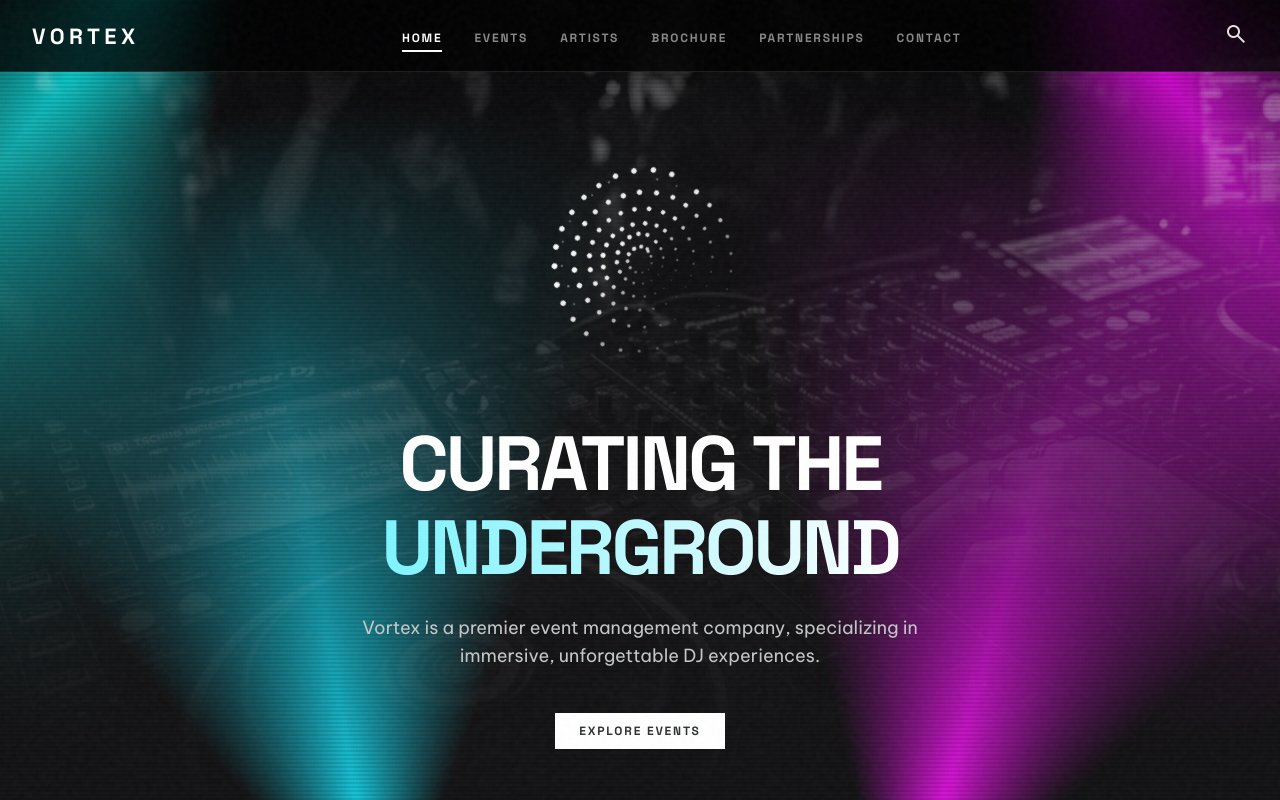
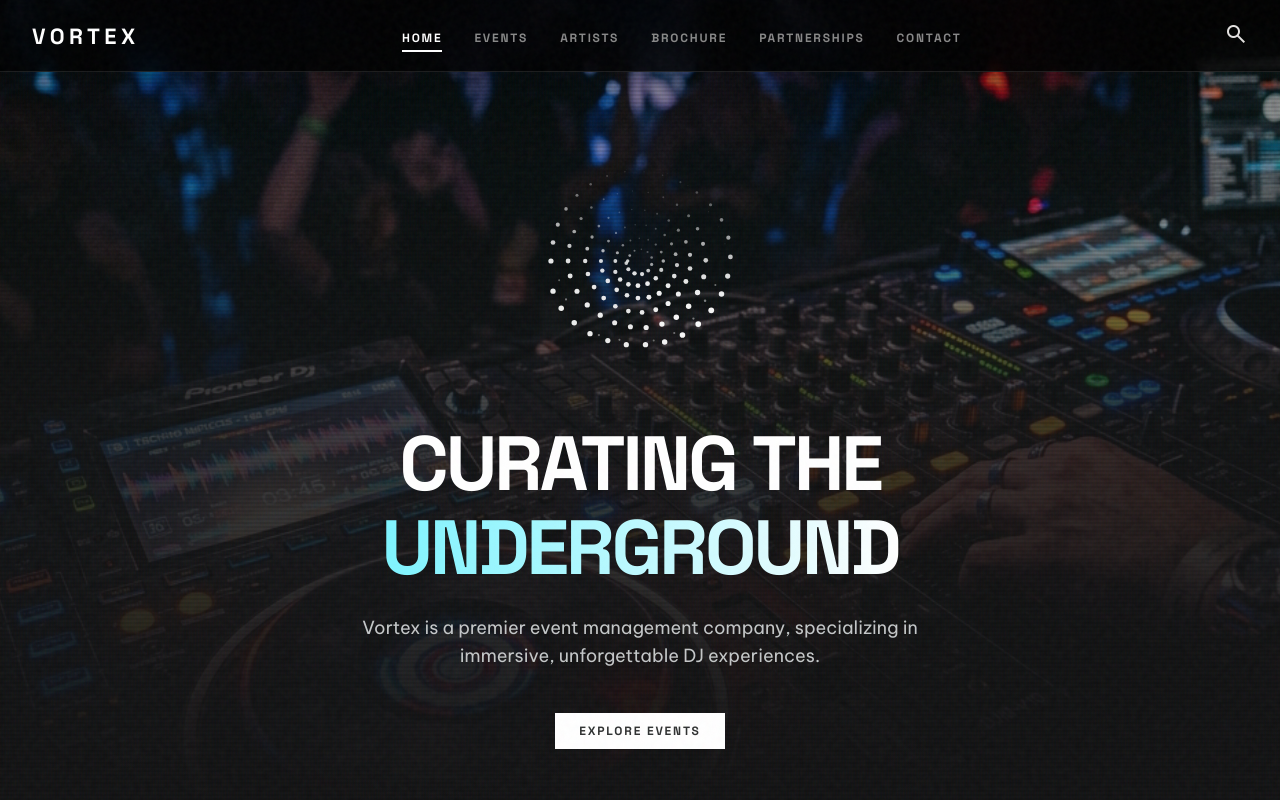
Before and after one commit to romeoantony/vortex, a React (Vite) app: page / in a window 1280 px wide. Shown: the top 800 px of the page. Built offline with nearby package versions, Linux system fonts and the light colour scheme.

Commit message:
feat: simplify animations and clean up hero/background effects

```diff
--- a/src/components/EventCard.jsx
+++ b/src/components/EventCard.jsx
@@ -1,47 +1,12 @@
 import { useNavigate } from 'react-router-dom'
-import { useRef, useEffect } from 'react'
 import FadeUp from './FadeUp'
-import ScrambleText from './ScrambleText'
 
 export default function EventCard({ id, title, tag, day, month, artists = [], image, delay = 0 }) {
   const navigate = useNavigate()
-  const cardRef = useRef(null)
-
-  useEffect(() => {
-    const card = cardRef.current;
-    if (!card) return;
-
-    const handleMouseMove = (e) => {
-      const rect = card.getBoundingClientRect();
-      const x = e.clientX - rect.left;
-      const y = e.clientY - rect.top;
-
-      const centerX = rect.width / 2;
-      const centerY = rect.height / 2;
-      const rotateX = ((y - centerY) / centerY) * -10;
-      const rotateY = ((x - centerX) / centerX) * 10;
-
-      card.style.transform = `perspective(1000px) rotateX(${rotateX}deg) rotateY(${rotateY}deg) scale3d(1.02, 1.02, 1.02)`;
-      card.style.zIndex = '10';
-    };
-
-    const handleMouseLeave = () => {
-      card.style.transform = 'perspective(1000px) rotateX(0deg) rotateY(0deg) scale3d(1, 1, 1)';
-      card.style.zIndex = '1';
-    };
-
-    card.addEventListener('mousemove', handleMouseMove);
-    card.addEventListener('mouseleave', handleMouseLeave);
-
-    return () => {
-      card.removeEventListener('mousemove', handleMouseMove);
-      card.removeEventListener('mouseleave', handleMouseLeave);
-    };
-  }, []);
 
   return (
     <FadeUp delay={delay}>
-      <article className="event-card" ref={cardRef} onClick={() => navigate(id ? `/event/${id}` : '#')}>
+      <article className="event-card" onClick={() => navigate(id ? `/event/${id}` : '#')}>
         <div className="event-card__img">
           <img src={image} alt={`${title} event`} loading="lazy" />
           <div className="event-card__gradient"></div>
@@ -55,7 +20,7 @@ export default function EventCard({ id, title, tag, day, month, artists = [], im
             </div>
           </div>
           <div className="event-card__info">
-            <ScrambleText text={title} as="h3" />
+            <h3>{title}</h3>
             <div className="event-card__artists">
               {artists.map((a, i) => <span key={i}>{a}</span>)}
             </div>
--- a/src/components/PartyBackground.jsx
+++ b/src/components/PartyBackground.jsx
@@ -6,15 +6,6 @@ export default function PartyBackground({ imageSrc }) {
           <img src={imageSrc} alt="Background" />
         </div>
       )}
-      <div className="party-bg-overlay"></div>
-
-      <div className="party-orbs">
-        <div className="orb orb-1"></div>
-        <div className="orb orb-2"></div>
-        <div className="orb orb-3"></div>
-      </div>
-
-      <div className="hero__scanlines" style={{ zIndex: 3, opacity: 0.15 }}></div>
     </div>
   )
 }
--- a/src/index.css
+++ b/src/index.css
@@ -92,7 +92,7 @@ button { cursor: pointer; border: none; background: none; font: inherit; color:
 .hero__bg { position: absolute; inset: 0; }
 .hero__glow { position: absolute; inset: 0; pointer-events: none; z-index: 1; background: radial-gradient(circle at 50% 50%, rgba(125,244,255,0.15) 0%, transparent 50%); opacity: 0; transition: opacity 0.5s; }
 .hero__scanlines { position: absolute; inset: 0; pointer-events: none; z-index: 2; background: linear-gradient(rgba(18, 16, 16, 0) 50%, rgba(0, 0, 0, 0.25) 50%), linear-gradient(90deg, rgba(255, 0, 0, 0.06), rgba(0, 255, 0, 0.02), rgba(0, 0, 255, 0.06)); background-size: 100% 4px, 3px 100%; opacity: 0.4; }
-.hero__bg img { width: 100%; height: 100%; object-fit: cover; opacity: 0.6; mix-blend-mode: luminosity; }
+.hero__bg img { width: 100%; height: 100%; object-fit: cover; }
 .hero__overlay { position: absolute; inset: 0; background: linear-gradient(to top, var(--bg), rgba(19,19,20,0.8) 50%, transparent); }
 .hero__overlay-top { position: absolute; top: 0; left: 0; right: 0; height: 160px; background: linear-gradient(to bottom, rgba(0,0,0,0.6), transparent); }
 .hero__content { position: relative; z-index: 10; text-align: center; padding: 80px 20px 0; }
@@ -101,64 +101,10 @@ button { cursor: pointer; border: none; background: none; font: inherit; color:
 .party-bg-wrapper { position: fixed; inset: 0; z-index: -1; pointer-events: none; }
 .party-bg-image { position: absolute; inset: 0; z-index: 0; }
 .party-bg-image img { width: 100%; height: 100%; object-fit: cover; opacity: 0.4; mix-blend-mode: luminosity; }
-.party-bg-overlay { position: absolute; inset: 0; background: rgba(19,19,20,0.85); z-index: 1; }
 
-.party-orbs { position: absolute; inset: 0; overflow: hidden; mix-blend-mode: screen; filter: blur(80px); z-index: 2; opacity: 0.8; }
-.orb { position: absolute; border-radius: 50%; animation: float-orb 12s infinite alternate ease-in-out; }
-.orb-1 { width: 60vw; height: 60vw; background: radial-gradient(circle, rgba(255,0,255,1) 0%, transparent 70%); top: -10%; left: -10%; animation-delay: 0s; }
-.orb-2 { width: 50vw; height: 50vw; background: radial-gradient(circle, rgba(0,255,255,1) 0%, transparent 70%); bottom: -20%; right: -10%; animation-delay: -4s; }
-.orb-3 { width: 70vw; height: 70vw; background: radial-gradient(circle, rgba(200,0,255,0.8) 0%, transparent 70%); top: 30%; left: 20%; animation-delay: -8s; }
 
-@keyframes float-orb {
-  0% { transform: translate(0, 0) scale(1); }
-  100% { transform: translate(8vw, -8vh) scale(1.1); }
-}
 
-/* ========== SPOTLIGHTS (Homepage) ========== */
-.disco-lights { position: absolute; inset: 0; overflow: hidden; pointer-events: none; z-index: 1; mix-blend-mode: screen; perspective: 1000px; }
 
-.spotlight { position: absolute; opacity: 1; filter: blur(2px) brightness(1.5) saturate(2); }
-
-.spotlight-1 {
-  top: -20%; left: -30%; width: 100vw; height: 120vh;
-  transform-origin: 50% 0%;
-  background: conic-gradient(from 150deg at 50% 0%, transparent 0deg, rgba(0,255,255,1) 30deg, transparent 60deg);
-  mask-image: radial-gradient(circle at 50% 0%, black 10%, transparent 80%);
-  -webkit-mask-image: radial-gradient(circle at 50% 0%, black 10%, transparent 80%);
-  animation: sweep-1 6s ease-in-out infinite alternate;
-}
-
-.spotlight-2 {
-  top: -20%; right: -30%; width: 100vw; height: 120vh;
-  transform-origin: 50% 0%;
-  background: conic-gradient(from 150deg at 50% 0%, transparent 0deg, rgba(255,0,255,1) 30deg, transparent 60deg);
-  mask-image: radial-gradient(circle at 50% 0%, black 10%, transparent 80%);
-  -webkit-mask-image: radial-gradient(circle at 50% 0%, black 10%, transparent 80%);
-  animation: sweep-2 7s ease-in-out infinite alternate;
-}
-
-.spotlight-3 {
-  bottom: -20%; left: 10%; width: 120vw; height: 120vh;
-  transform-origin: 50% 100%;
-  background: conic-gradient(from 330deg at 50% 100%, transparent 0deg, rgba(200,0,255,0.9) 30deg, transparent 60deg);
-  mask-image: radial-gradient(circle at 50% 100%, black 10%, transparent 70%);
-  -webkit-mask-image: radial-gradient(circle at 50% 100%, black 10%, transparent 70%);
-  animation: sweep-3 8s ease-in-out infinite alternate;
-}
-
-.spotlight-4 {
-  bottom: -20%; right: 10%; width: 120vw; height: 120vh;
-  transform-origin: 50% 100%;
-  background: conic-gradient(from 330deg at 50% 100%, transparent 0deg, rgba(0,128,255,0.9) 30deg, transparent 60deg);
-  mask-image: radial-gradient(circle at 50% 100%, black 10%, transparent 70%);
-  -webkit-mask-image: radial-gradient(circle at 50% 100%, black 10%, transparent 70%);
-  animation: sweep-4 9s ease-in-out infinite alternate;
-}
-
-@keyframes sweep-1 { 0% { transform: rotate(-40deg); } 100% { transform: rotate(40deg); } }
-@keyframes sweep-2 { 0% { transform: rotate(40deg); } 100% { transform: rotate(-40deg); } }
-@keyframes sweep-3 { 0% { transform: rotate(-30deg); } 100% { transform: rotate(30deg); } }
-@keyframes sweep-4 { 0% { transform: rotate(30deg); } 100% { transform: rotate(-30deg); } }
 
 .hero__logo { width: min(320px, 60vw); margin: 0 auto 32px; filter: drop-shadow(0 0 30px rgba(255,255,255,0.3)); animation: logo-reveal 1.5s cubic-bezier(0.16, 1, 0.3, 1) forwards; opacity: 0; transform: scale(1.1); filter: blur(10px); }
 @keyframes logo-reveal { to { opacity: 1; transform: scale(1); filter: blur(0); } }
@@ -191,17 +137,13 @@ button { cursor: pointer; border: none; background: none; font: inherit; color:
 
 .event-card {
   position: relative; overflow: hidden; height: 500px; display: flex; flex-direction: column;
-  justify-content: flex-end; cursor: pointer; border: 1px solid transparent; transition: border-color 0.3s, transform 0.1s ease-out;
-  background: var(--surface-container); transform-style: preserve-3d; will-change: transform;
+  justify-content: flex-end; cursor: pointer; border: 1px solid transparent; transition: border-color 0.3s;
+  background: var(--surface-container);
 }
 .event-card:hover { border-color: #fff; }
 .event-card__img { position: absolute; inset: 0; }
-.event-card__img img { width: 100%; height: 100%; object-fit: cover; transition: all 0.5s cubic-bezier(0.25, 1, 0.5, 1); }
-.event-card:hover .event-card__img img {
-  transform: scale(1.05);
-  filter: contrast(1.2) saturate(1.5) hue-rotate(90deg);
-  mix-blend-mode: hard-light;
-}
+.event-card__img img { width: 100%; height: 100%; object-fit: cover; transition: transform 0.7s; }
+.event-card:hover .event-card__img img { transform: scale(1.05); }
 .event-card__gradient { position: absolute; inset: 0; background: linear-gradient(to top, #000, rgba(0,0,0,0.6) 50%, transparent); pointer-events: none; }
 .event-card__content { position: relative; z-index: 2; padding: 24px; }
 .event-card__top { display: flex; justify-content: space-between; align-items: flex-start; margin-bottom: auto; }
@@ -665,20 +607,3 @@ button { cursor: pointer; border: none; background: none; font: inherit; color:
     color: #000 !important;
   }
 }
-
-/* ========== LOGO ANIMATION ========== */
-.logo-animate {
-  animation: kick-drum 0.46s cubic-bezier(0.1, 0.9, 0.2, 1) infinite, slow-spin 15s linear infinite;
-  transform-origin: center;
-}
-
-@keyframes kick-drum {
-  0% { scale: 1.15; filter: drop-shadow(0 0 40px rgba(125,244,255,0.9)); }
-  30% { scale: 1; filter: drop-shadow(0 0 15px rgba(255,255,255,0.3)); }
-  100% { scale: 1; filter: drop-shadow(0 0 15px rgba(255,255,255,0.3)); }
-}
-
-@keyframes slow-spin {
-  0% { rotate: 0deg; }
-  100% { rotate: 360deg; }
-}
--- a/src/pages/HomePage.jsx
+++ b/src/pages/HomePage.jsx
@@ -4,8 +4,6 @@ import { Link } from 'react-router-dom'
 
 export default function HomePage() {
   const heroBgRef = useRef(null)
-  const heroSectionRef = useRef(null)
-  const heroGlowRef = useRef(null)
 
   useEffect(() => {
     window.scrollTo(0, 0)
@@ -22,39 +20,10 @@ export default function HomePage() {
     return () => window.removeEventListener('scroll', onScroll)
   }, [])
 
-  useEffect(() => {
-    const heroSection = heroSectionRef.current;
-    const heroGlow = heroGlowRef.current;
-
-    if (!heroSection || !heroGlow) return;
-
-    const handleMouseMove = (e) => {
-      const rect = heroSection.getBoundingClientRect();
-      const x = e.clientX - rect.left;
-      const y = e.clientY - rect.top;
-
-      heroGlow.style.opacity = '1';
-      heroGlow.style.background = `radial-gradient(circle at ${x}px ${y}px, rgba(125,244,255,0.15) 0%, transparent 40%)`;
-    };
-
-    const handleMouseLeave = () => {
-      heroGlow.style.opacity = '0';
-    };
-
-    heroSection.addEventListener('mousemove', handleMouseMove);
-    heroSection.addEventListener('mouseleave', handleMouseLeave);
-
-    return () => {
-      heroSection.removeEventListener('mousemove', handleMouseMove);
-      heroSection.removeEventListener('mouseleave', handleMouseLeave);
-    };
-  }, []);
-
   return (
     <main>
       {/* Hero */}
-      <section className="hero" id="hero" ref={heroSectionRef}>
-        <div className="hero__glow" id="hero-glow" ref={heroGlowRef}></div>
+      <section className="hero" id="hero">
         <div className="hero__scanlines"></div>
         <div className="hero__bg">
           <img
@@ -62,18 +31,12 @@ export default function HomePage() {
             src="/assets/images/dj-controller-bg.png"
             alt="Hero background"
           />
-          <div className="disco-lights">
-            <div className="spotlight spotlight-1"></div>
-            <div className="spotlight spotlight-2"></div>
-            <div className="spotlight spotlight-3"></div>
-            <div className="spotlight spotlight-4"></div>
-          </div>
           <div className="hero__overlay"></div>
           <div className="hero__overlay-top"></div>
         </div>
         <div className="hero__content">
           <div className="hero__logo" style={{ marginBottom: 40, display: 'flex', justifyContent: 'center' }}>
-            <img src="/assets/images/logo.svg" alt="Vortex" className="logo-animate" style={{ height: '240px' }} />
+            <img src="/assets/images/logo.svg" alt="Vortex" style={{ height: '240px' }} />
           </div>
           <h1 className="display-lg hero-title">
             <div className="line-wrap">
```
